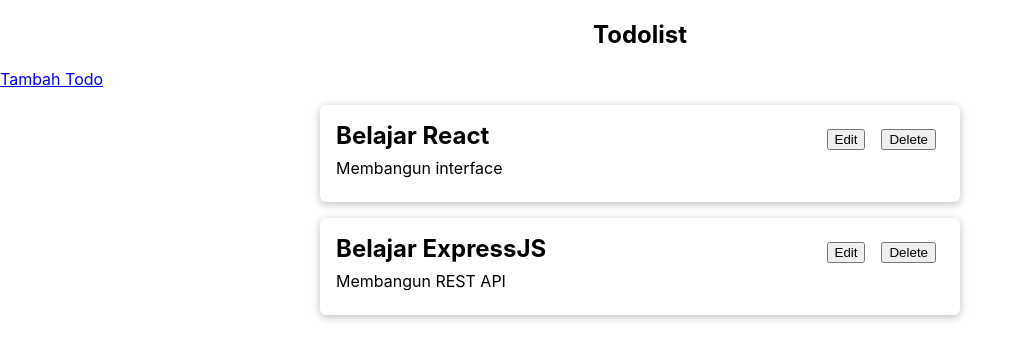
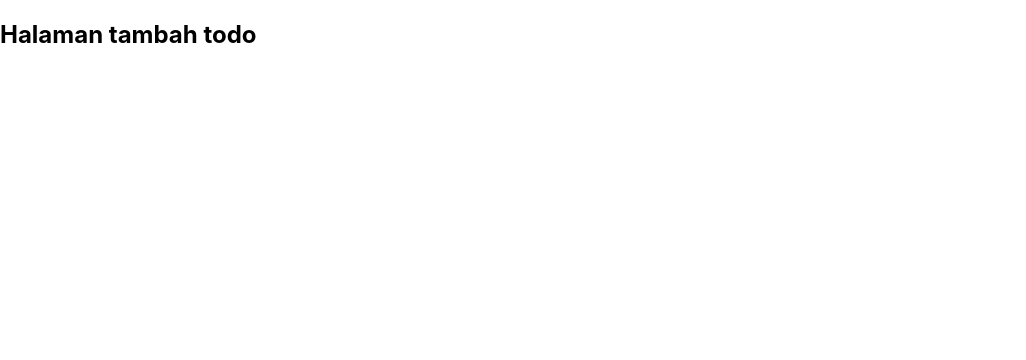
Before and after one commit to adityapryg/mern-react, a React (Create React App) app: page /tambah in a window 1280 px wide. Before the commit this address led to /. Shown: the top 360 px of the page, without its empty margins (0-1026 px from the left). Built offline with nearby package versions, Linux system fonts and the light colour scheme.

Commit message:
[ADD] Halaman new todo dan button new todo

```diff
--- a/src/App.js
+++ b/src/App.js
@@ -7,6 +7,7 @@
 } from 'react-router-dom';
 import Todo from './todo/pages/Todo';
 import User from './user/pages/User';
+import NewTodo from './todo/pages/NewTodo';
 
 
 function App() {
@@ -14,6 +15,7 @@
     <Router>
       <Switch>
         <Route path="/" exact component={Todo}/>
+        <Route path="/tambah" exact component={NewTodo}/>
         <Route path="/user" exact component={User}/>
         <Redirect to="/"/>
       </Switch>
--- a/src/index.js
+++ b/src/index.js
@@ -6,9 +6,9 @@
 
 const root = ReactDOM.createRoot(document.getElementById('root'));
 root.render(
-  <React.StrictMode>
+  // <React.StrictMode>
     <App />
-  </React.StrictMode>
+  // </React.StrictMode>
 );
 
 // If you want to start measuring performance in your app, pass a function
--- /dev/null
+++ b/src/todo/pages/NewTodo.js
@@ -0,0 +1,7 @@
+import React from "react";
+
+const NewTodo = () => {
+    return <h2>Halaman tambah todo</h2>;
+}
+
+export default NewTodo;
```
